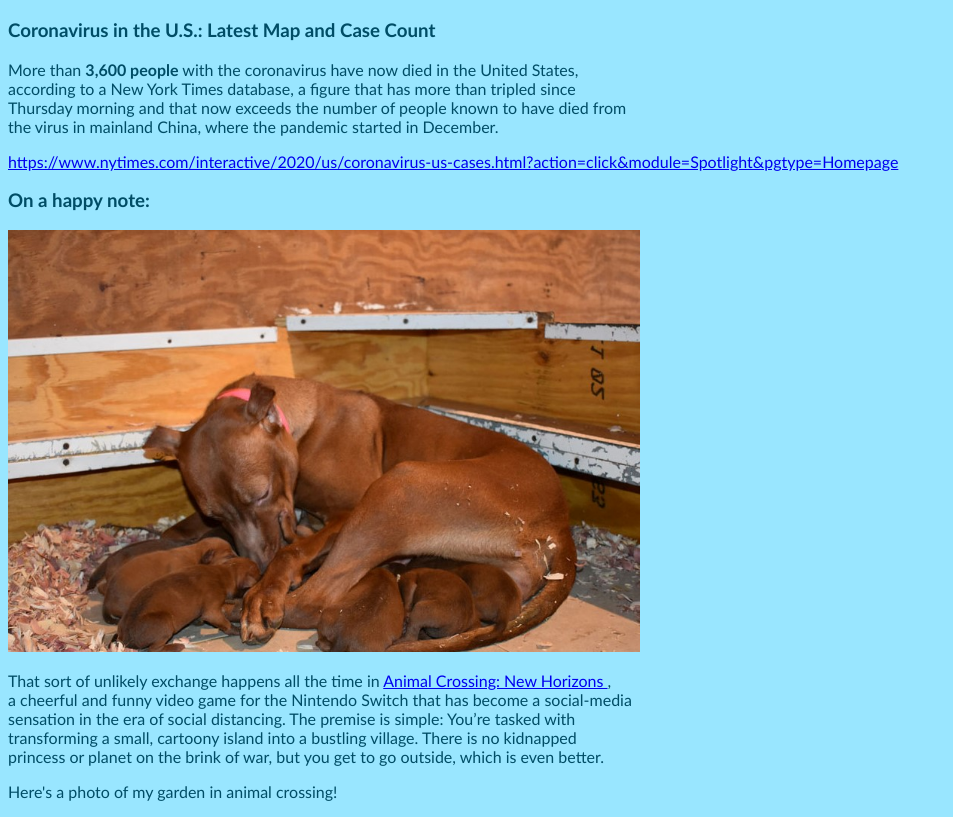
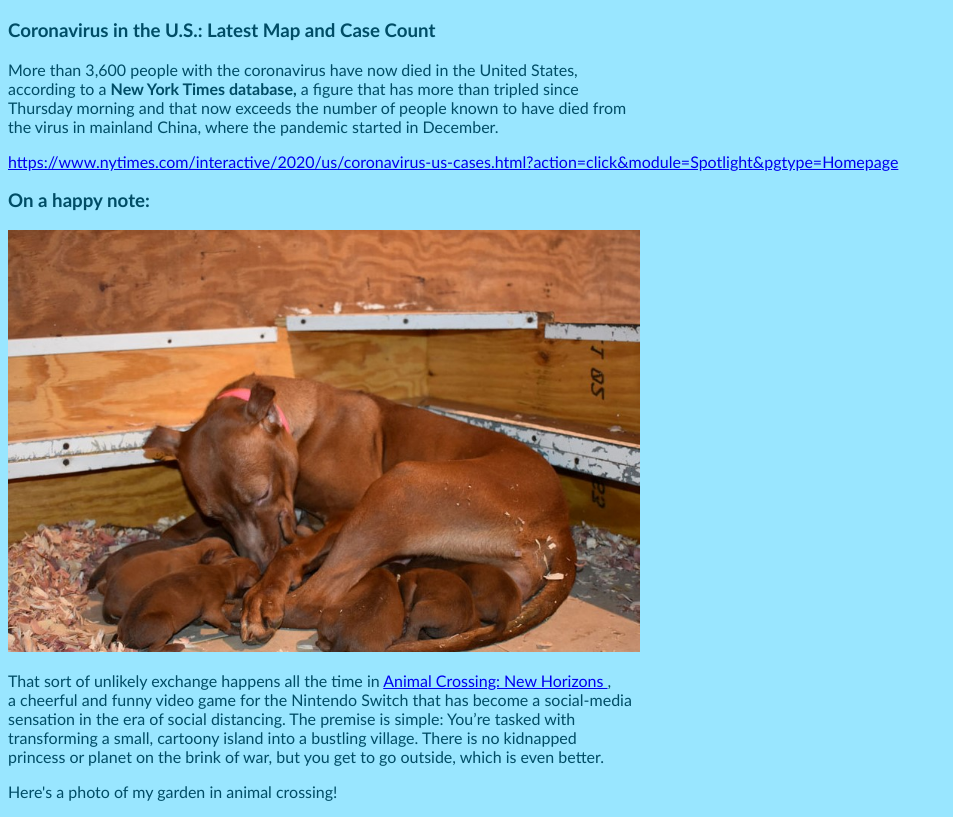
Before and after one commit to dvfekete-unc/dvfekete-unc.github.io, a plain HTML site: page test.html in a window 1280 px wide. Shown: the part 63-880 px from the top of the page, without its empty margins (0-953 px from the left). Drawn offline with Linux system fonts and the light colour scheme.

Commit message:
Update test.html

```diff
--- a/test.html
+++ b/test.html
@@ -9,8 +9,8 @@
         <div><h1>April 1-3, 2020: </h1></div>
         <div>
             <h3>Coronavirus in the U.S.: Latest Map and Case Count</h3>
-            <p>More than <b>3,600 people</b> with the coronavirus have now died in the United States, </br>
-                according to a New York Times database, a figure that has more than tripled since </br>
+            <p>More than 3,600 people with the coronavirus have now died in the United States, </br>
+                according to a <b>New York Times database,</b> a figure that has more than tripled since </br>
                 Thursday morning and that now exceeds the number of people known to have died from </br>
                 the virus in mainland China, where the pandemic started in December.
             </p>
```
